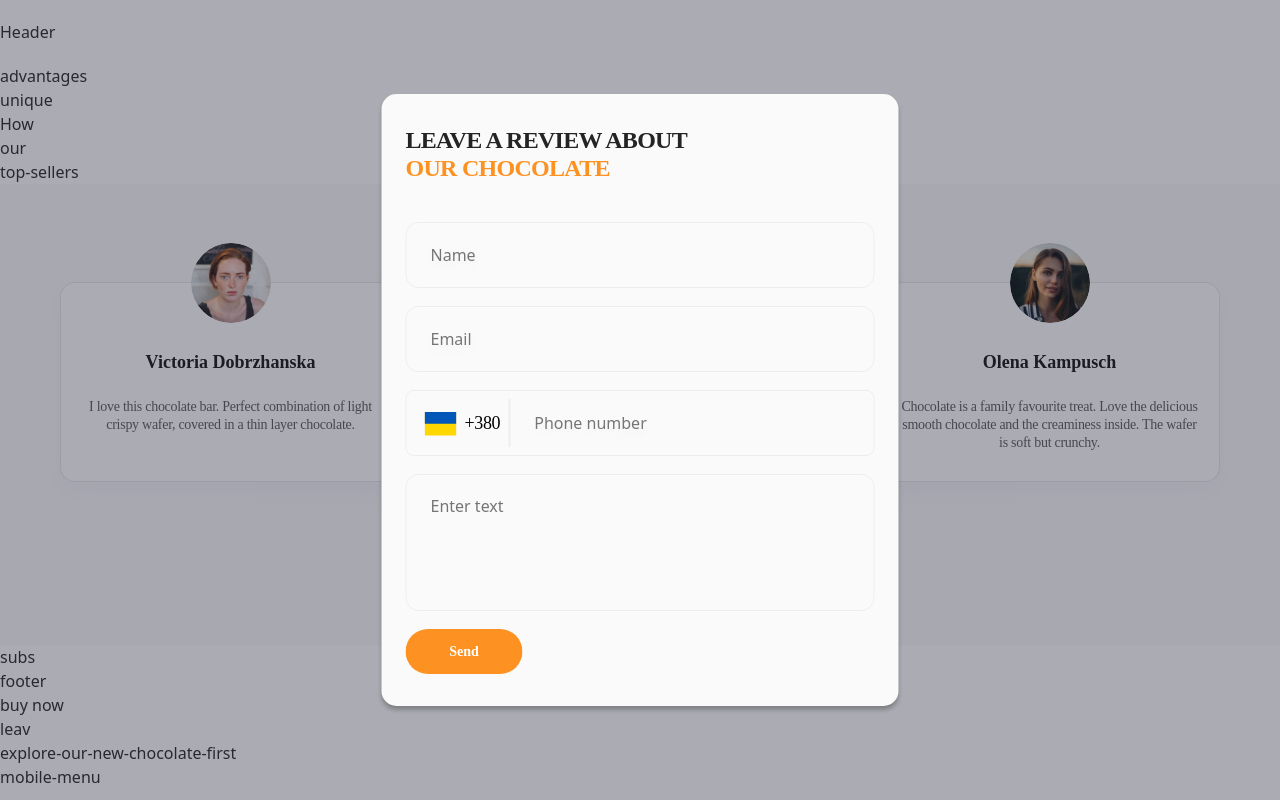
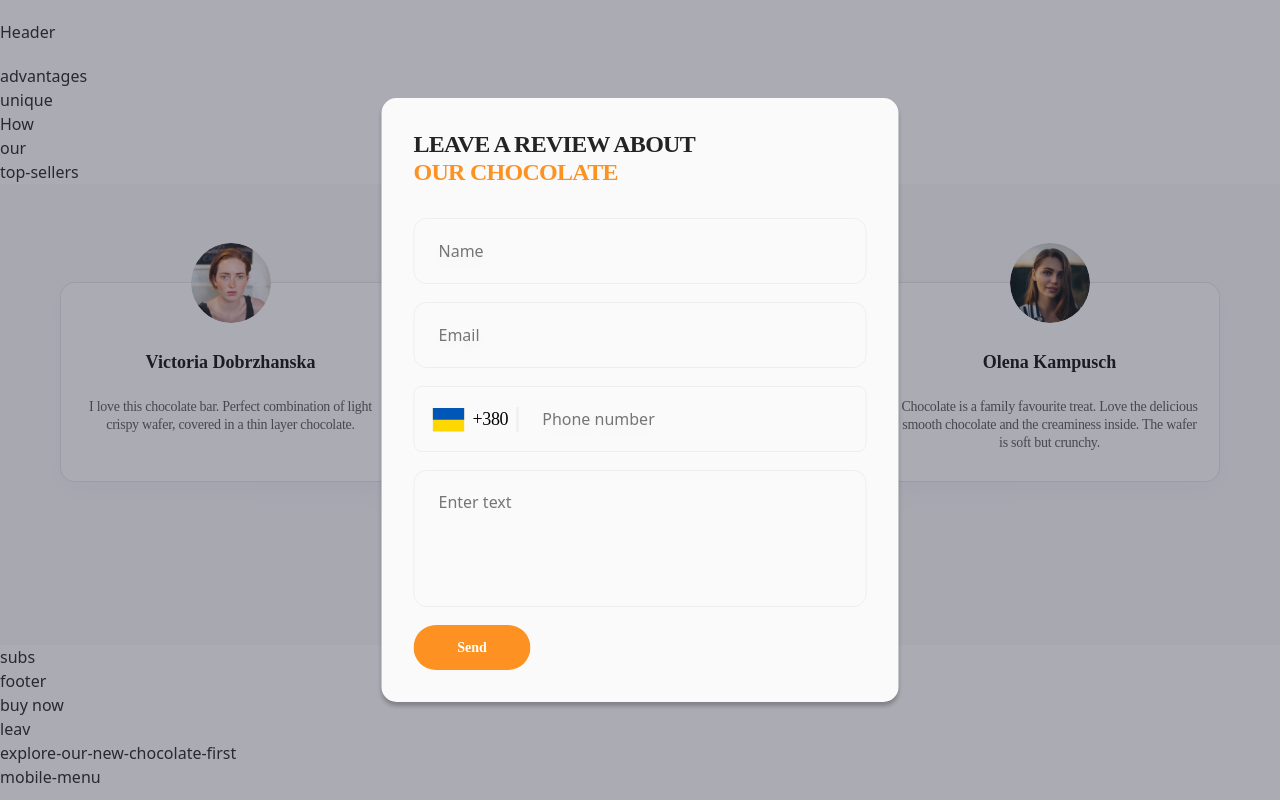
Before and after one commit to Ukro/project-team-14, a website built with Vite: page src/index.html in a window 1280 px wide. Both pictures are taken after a click on the button "Leave a review". Built offline with nearby package versions, Linux system fonts and the light colour scheme; files whose address does not match are found by name.

Commit message:
Update reviews.css

```diff
--- a/src/css/reviews.css
+++ b/src/css/reviews.css
@@ -175,7 +175,7 @@ img {
 .reviews-modal {
   width: 95%;
   max-width: 311px;
-  padding: 32px 24px;
+  padding: 32px;
   position: absolute;
   top: 50%;
   left: 50%;
@@ -209,9 +209,9 @@ img {
 }
 
 .form-title {
-  max-width: 100%;
-  left: 24px;
-  top: 32px;
+  max-width: 255px;
+  height: 48px;
+
   font-family: 'Montserrat';
   font-style: normal;
   font-weight: 600;
@@ -219,7 +219,7 @@ img {
   line-height: 24px;
   letter-spacing: -0.03em;
   text-transform: uppercase;
-  margin-bottom: 40px;
+  margin-bottom: 32px;
 }
 
 .reviews-section-modal-title-span {
@@ -254,6 +254,7 @@ img {
 }
 .flag {
   display: flex;
+  height: 25px;
   column-gap: 8px;
   align-items: center;
   justify-content: center;
```
